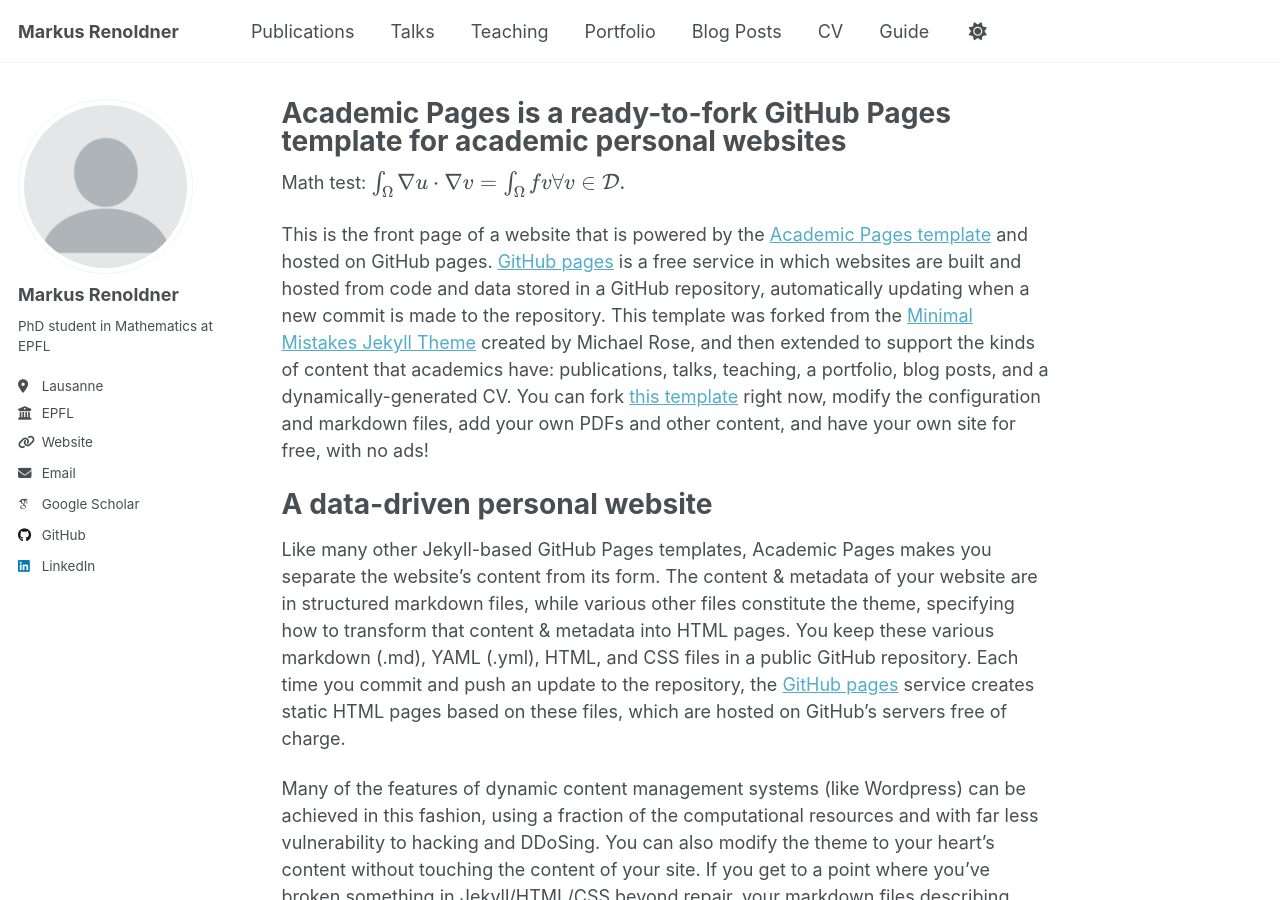
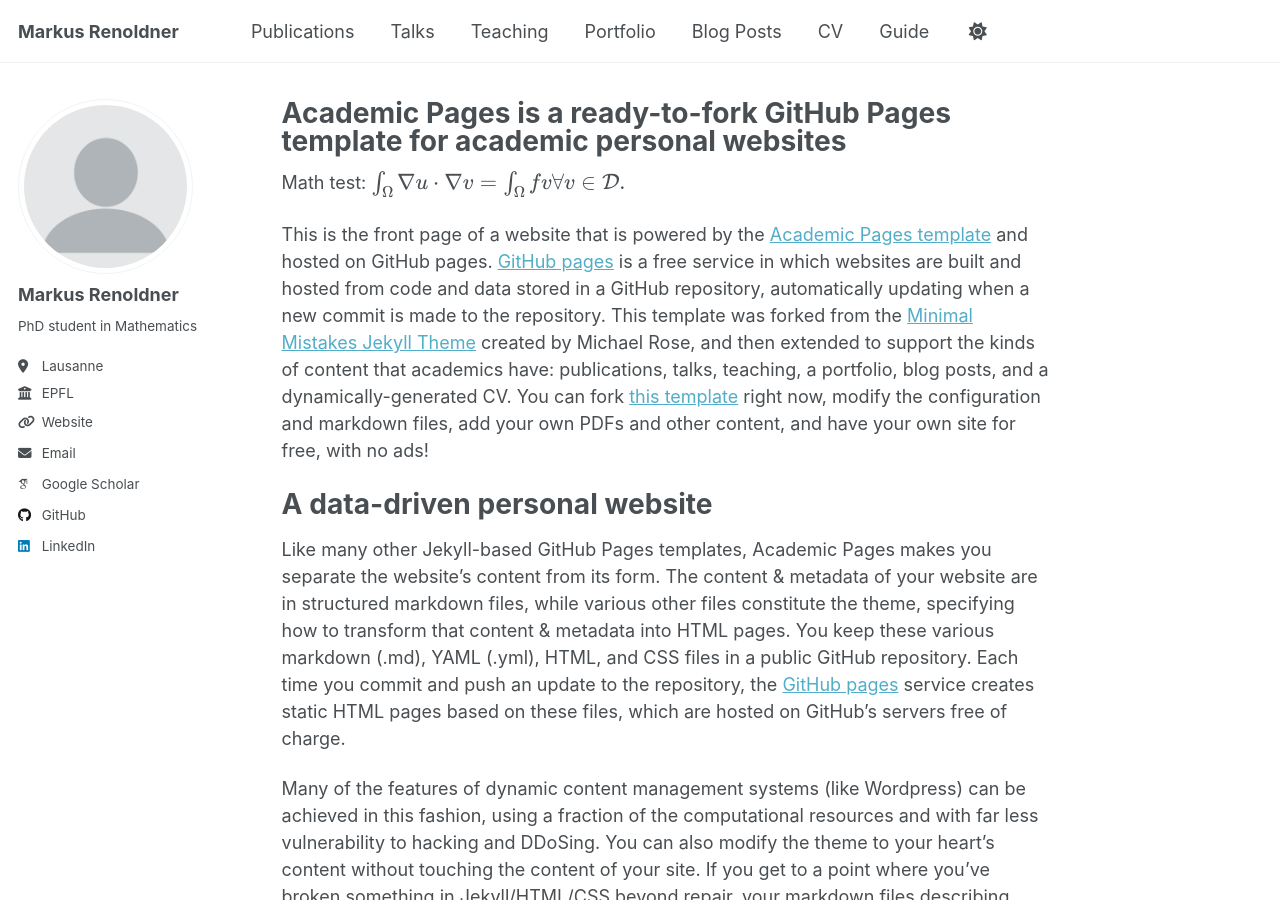
Before and after one commit to markusrenoldner/website, a Jekyll site: the page built from _pages/about.md, in a window 1280 px wide and 900 px high. Built offline with Jekyll 4.4.1, drawn with Linux system fonts in a browser that asks for light colours; some web fonts are replaced.

Commit message:
Update _config.yml

```diff
--- a/_config.yml
+++ b/_config.yml
@@ -25,7 +25,7 @@
   avatar           : "profile.png"
   name             : "Markus Renoldner"
   pronouns         : # example: "she/her"
-  bio              : "PhD student in Mathematics at EPFL"
+  bio              : "PhD student in Mathematics"
   location         : "Lausanne"
   employer         : "EPFL"
   uri              : "https://www.epfl.ch/" # URL
```
